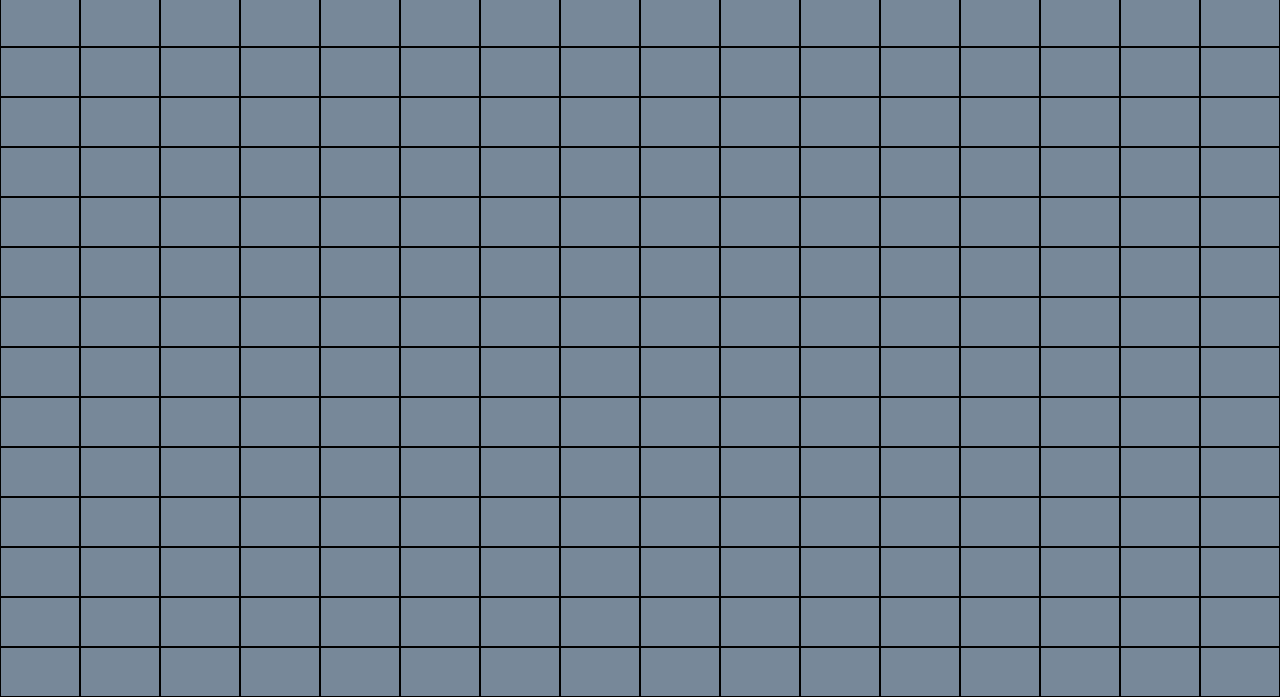
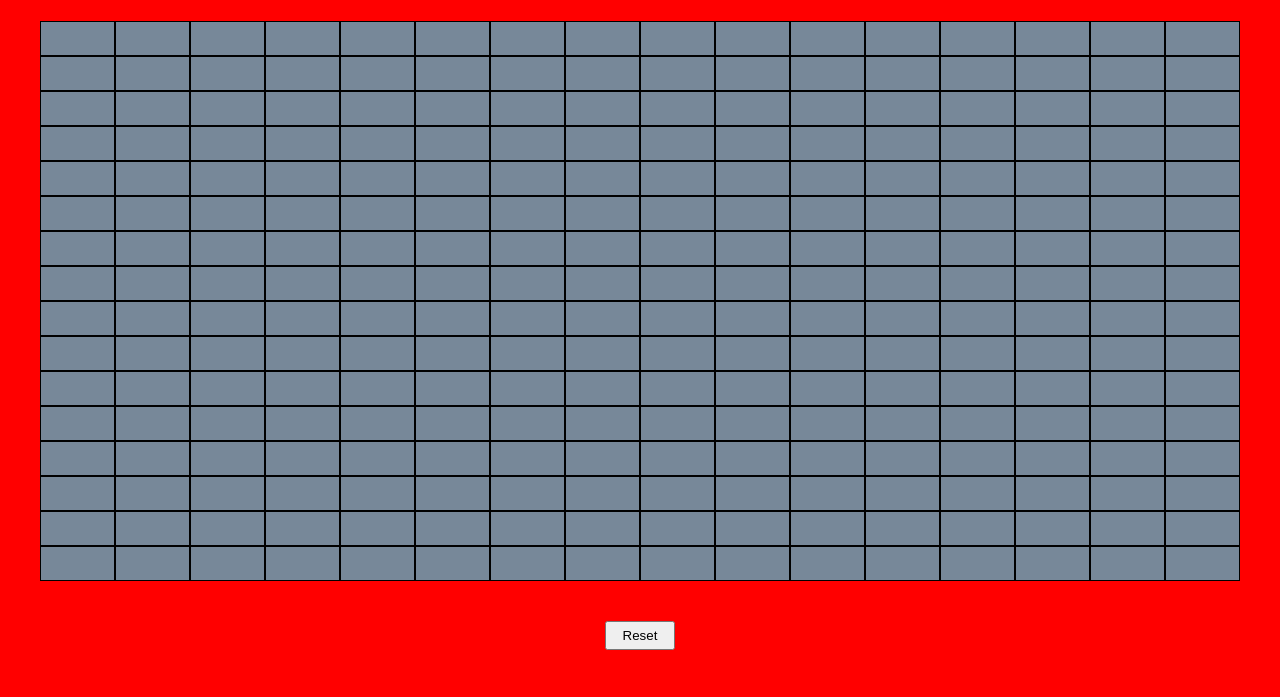
Before and after one commit to jurrea619/etch-a-sketch, a plain HTML site: page index.html in a window 1280 px wide. Shown: the part 103-800 px from the top of the page. Drawn offline with Linux system fonts and the light colour scheme.

Commit message:
Finish general layout of page. Add reset button

```diff
--- a/css/style.css
+++ b/css/style.css
@@ -6,17 +6,44 @@
     margin: 0;
 }
 
-.container {
+body {
+    display: flex;
+    flex-flow: column nowrap;
+    height: 100vh;
+    background-color: red;
+}
+
+.header {
+    text-align: center;
+    padding-top: 10px;
+    color: white;
+    font-size: 2em;
+}
+
+.grid-container {
+    min-height: 80vh;
+}
+
+.grid {
     display: grid;
     grid-template-columns: repeat(16, 1fr);
     grid-template-rows: repeat(16, 1fr);
-    width: 100vw;
-    height: 100vh;
+
+    padding: 40px;
+    height: 100%;
 }
 
 .box {
     border: 1px solid black;
     background-color: lightslategray;
-    text-align: center;
     padding: 10px;
 }
+
+.controls {
+    display: flex;
+    justify-content: center;
+}
+
+button {
+    padding: 5px 16px;
+}
--- a/index.html
+++ b/index.html
@@ -8,7 +8,15 @@
     <link rel="stylesheet" href="./css/style.css">
 </head>
 <body>
-    <div class="container"></div>
+    <div class="header">
+        <h1>Etch-A-Sketch</h1>
+    </div>
+    <div class="grid-container">
+        <div class="grid"></div>
+    </div>
+    <div class="controls">
+        <button id="reset">Reset</button>
+    </div>
 
     <script src="./js/main.js"></script>
 </body>
--- a/js/main.js
+++ b/js/main.js
@@ -1,4 +1,4 @@
-const container = document.querySelector('.container');
+const container = document.querySelector('.grid');
 
 // build x amt of squares, attach mouseover listeners and append to grid container
 for(let i = 0 ; i < 256 ; i++){
@@ -14,3 +14,13 @@ for(let i = 0 ; i < 256 ; i++){
     // add to container
     container.appendChild(newDiv);
 }
+
+// add event listener to button
+// when clicked all elements with class 'box' set to gray
+const resetBtn = document.querySelector("#reset");
+resetBtn.addEventListener("click", ()=> {
+    const boxes = document.querySelectorAll(".box");
+    boxes.forEach( (button) => {
+        button.style.backgroundColor = "lightslategray";
+    });
+});
```
